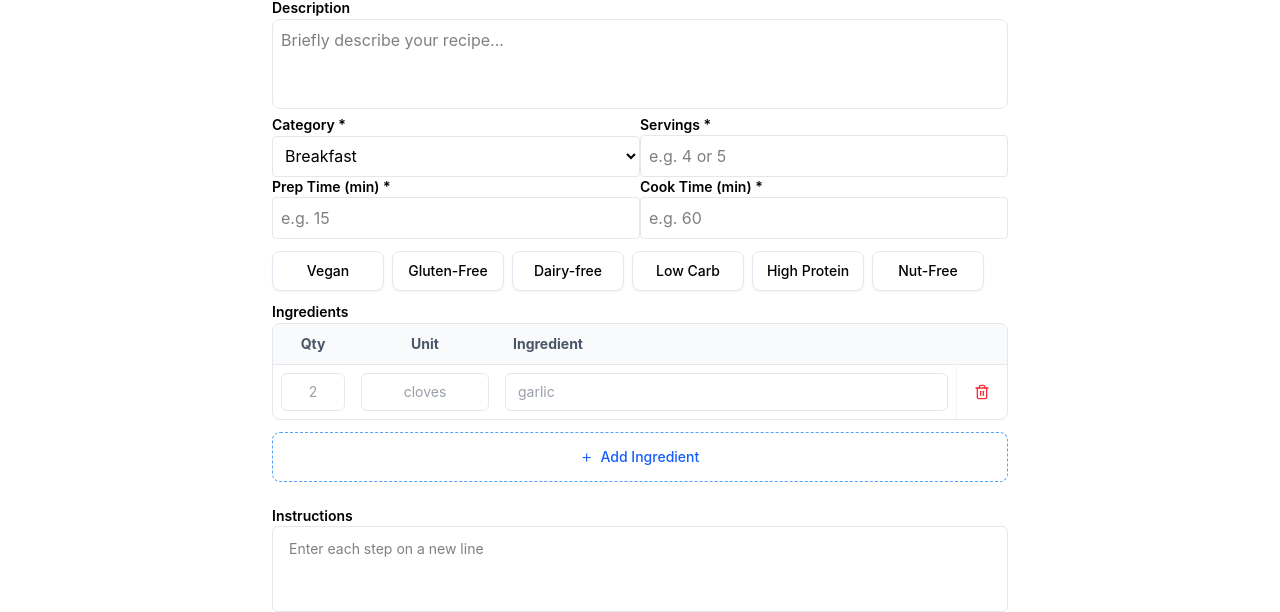
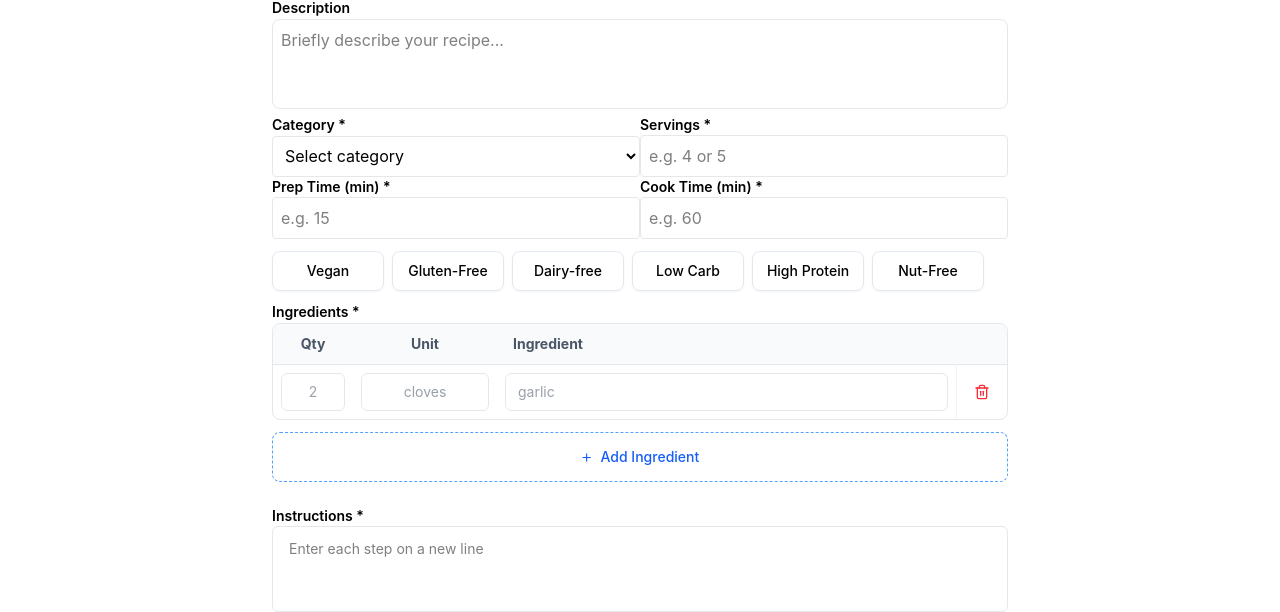
Before and after one commit to SrunTechsean/Interactive-Recipe-Book, a React (Vite) app: page /add in a window 1280 px wide. Shown: the part 213-825 px from the top of the page. Built offline with nearby package versions, Linux system fonts and the light colour scheme.

Commit message:
fix: category & labels

```diff
--- a/src/components/addRecipe-comp/recipeDes.jsx
+++ b/src/components/addRecipe-comp/recipeDes.jsx
@@ -49,6 +49,9 @@ export default function RecipeDes() {
 						value={formData.category}
 						onChange={(e) => handleFieldChange("category", e.target.value)}
 					>
+						<option value="" disabled>
+							Select category
+						</option>
 						<option value="breakfast">Breakfast</option>
 						<option value="lunch">Lunch</option>
 						<option value="dinner">Dinner</option>
--- a/src/components/addRecipe-comp/recipeTable.jsx
+++ b/src/components/addRecipe-comp/recipeTable.jsx
@@ -39,7 +39,7 @@ export default function RecipeTable() {
 			</div>
 			<div className="mx-0 p-0">
 				<label htmlFor="ingredients" className="text-sm font-semibold">
-					Ingredients
+					Ingredients *
 				</label>
 				<div
 					id="ingredients"
--- a/src/components/addRecipe-comp/recipeUpload.jsx
+++ b/src/components/addRecipe-comp/recipeUpload.jsx
@@ -54,7 +54,7 @@ export default function RecipeUpload({ onSave }) {
 			<div className="mx-auto p-0 space-y-6 text-sm">
 				<div>
 					<label htmlFor="instructions" className="text-sm font-semibold">
-						Instructions
+						Instructions *
 					</label>
 					<textarea
 						id="instructions"
```
